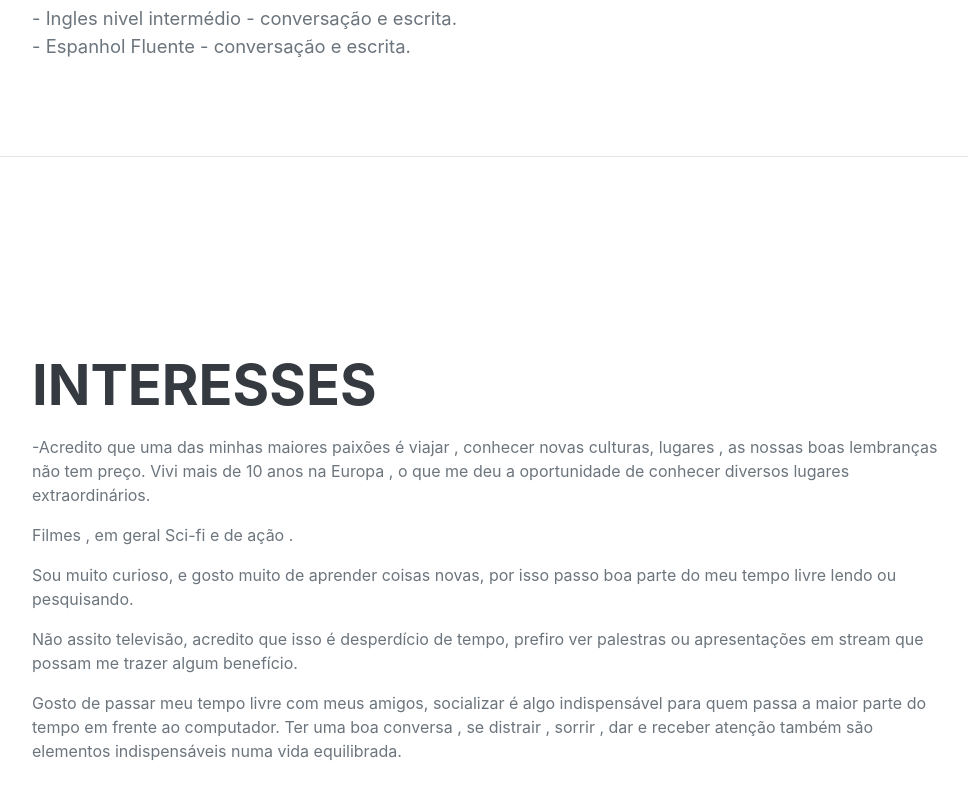
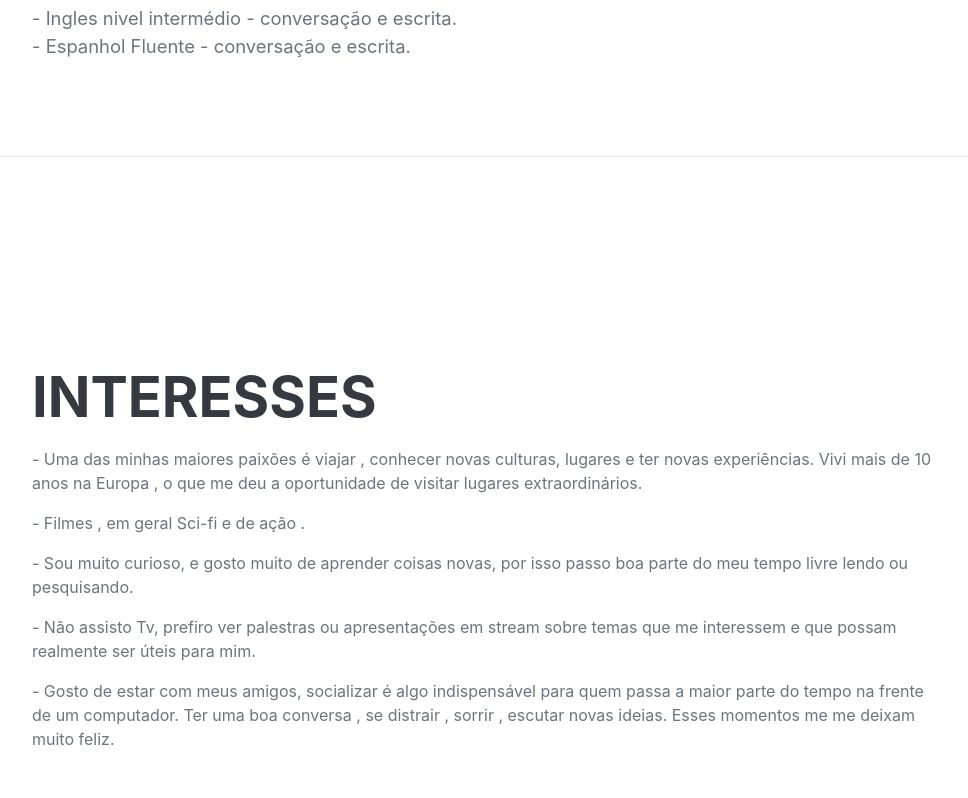
Before and after one commit to RGlimadigital/curriculo, a plain HTML site: page index.html in a window 1280 px wide. Shown: the part 3916-4714 px from the top of the page, without its empty margins (288-1256 px from the left). Drawn offline with nearby package versions, Linux system fonts and the light colour scheme; a web font is replaced by a local one.

Commit message:
atualizacao

```diff
--- a/index.html
+++ b/index.html
@@ -243,22 +243,19 @@
             <div class="resume-section-content">
                 <h2 class="mb-3">Interesses</h2>
                 <p>
-                    -Acredito que uma das minhas maiores paixões é viajar , conhecer novas culturas, lugares , as nossas boas lembranças não tem preço. Vivi mais de 10 anos na Europa , o que me deu a oportunidade de conhecer diversos lugares extraordinários.
+                    - Uma das minhas maiores paixões é viajar , conhecer novas culturas, lugares e ter novas experiências. Vivi mais de 10 anos na Europa , o que me deu a oportunidade de visitar lugares extraordinários.
                 </p>
-                <p class="mb-3">Filmes , em geral Sci-fi e de ação .
+                <p class="mb-3">- Filmes , em geral Sci-fi e de ação .
 
                 </p>
                 <p class="mb-3">
-                    Sou muito curioso, e gosto muito de aprender coisas novas, por isso passo boa parte do meu tempo livre lendo ou pesquisando.
+                    - Sou muito curioso, e gosto muito de aprender coisas novas, por isso passo boa parte do meu tempo livre lendo ou pesquisando.
                 </p>
                 <p class="mb-3">
-                    Não assito televisão, acredito que isso é desperdício de tempo, prefiro ver palestras ou apresentações em stream que possam me trazer algum benefício.
-
-
+                    - Não assisto Tv, prefiro ver palestras ou apresentações em stream sobre temas que me interessem e que possam realmente ser úteis para mim.
                 </p>
                 <p class="mb-0">
-                    Gosto de passar meu tempo livre com meus amigos, socializar é algo indispensável para quem passa a maior parte do tempo em frente ao computador. Ter uma boa conversa , se distrair , sorrir , dar e receber atenção também são elementos indispensáveis numa
-                    vida equilibrada.
+                    - Gosto de estar com meus amigos, socializar é algo indispensável para quem passa a maior parte do tempo na frente de um computador. Ter uma boa conversa , se distrair , sorrir , escutar novas ideias. Esses momentos me me deixam muito feliz.
 
                 </p>
             </div>
```
